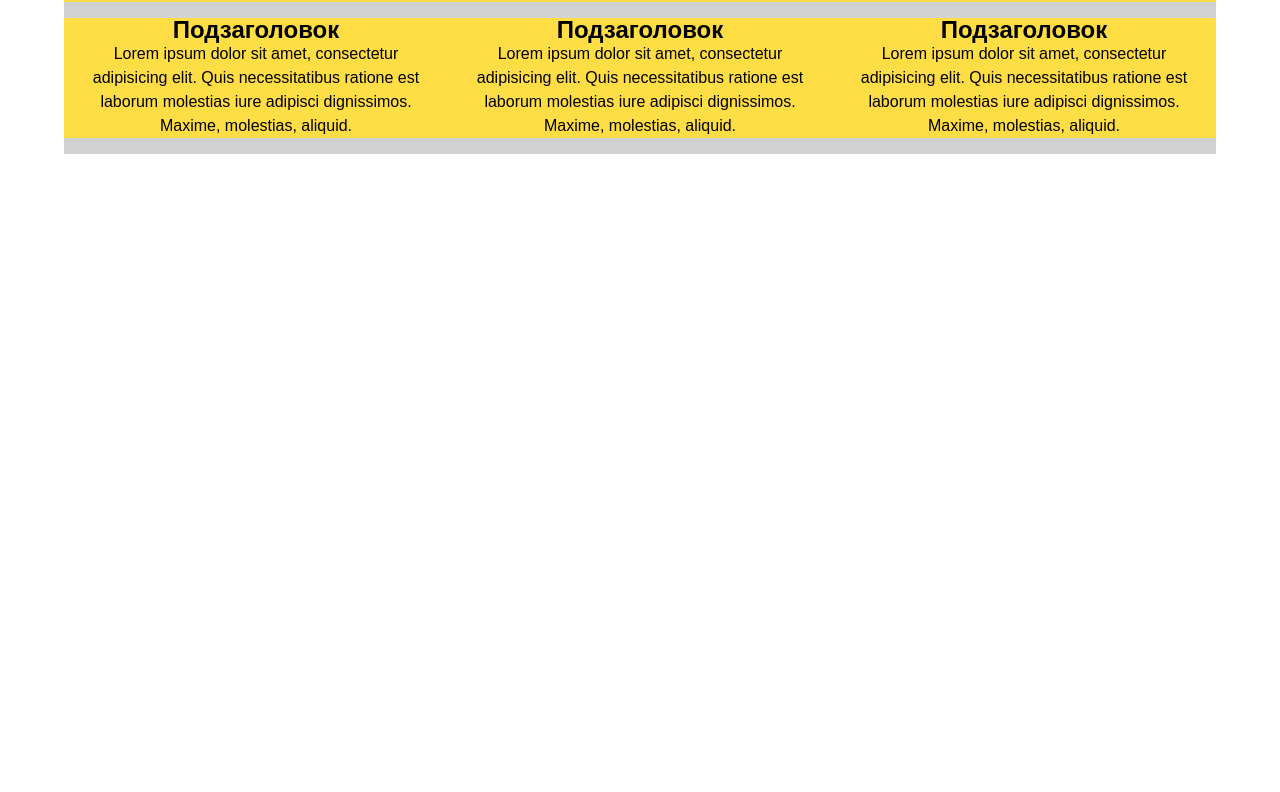
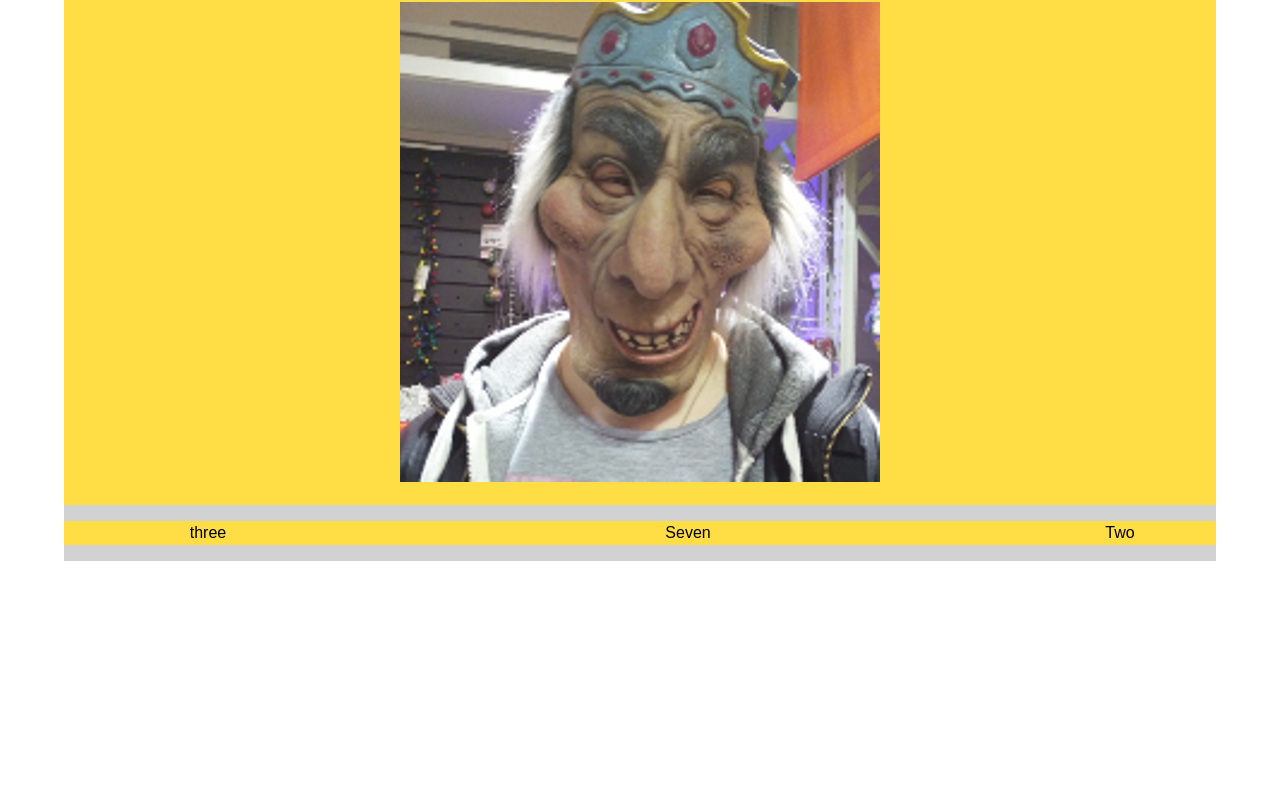
Before and after one commit to sqlapk/Grid, a website: page app/index.html in a window 1280 px wide. Shown: the part 89-881 px from the top of the page. After the commit the page ends 800 px from the top, so only its background shows below. Drawn offline with Linux system fonts and the light colour scheme; files whose address does not match are found by name.

Commit message:
Надо продолжить Flexible quiries...

```diff
--- /dev/null
+++ b/app/css/flexibleMedia.css
@@ -0,0 +1,22 @@
+*{
+	margin:0;
+	padding:0;
+	box-sizing:border-box;
+}
+
+body{
+	font:100%/1.5em Arial,Helvetica,sans-serif;
+}
+
+/* Flexible media*/
+
+article,aside,details,figcaption,figure,footer,header,
+hgroup,menu,nav,section{
+	display:block;
+}
+
+img{
+	/*Резиновая ширина*/
+	max-width:100%;
+	height:auto;
+}
--- a/app/index.html
+++ b/app/index.html
@@ -10,8 +10,9 @@
 	<!-- CSS -->
 	<!-- <link rel="stylesheet" href="css/bundle.min.css"> -->
 	<link rel="stylesheet" href="css/mediaQueries.css">
+	<link rel="stylesheet" href="css/FlexibleMedia.css">
 
-	<!-- Modernizer -->
+	<!-- Modernizer (respond+shivc) -->
 	<script src="js/vendor/modernizr.js"></script>
 	<!-- <script src="js/vendor/modernizr-custom.js"></script> -->
 </head>
@@ -28,6 +29,33 @@ current/context=result
 100%/12=8.33333333
 
 -->
+
+<!-- Flexible Quiries -->
+https://youtu.be/jEtvucZTQMQ?t=15m1s
+<div class="container">
+	<div class="row">
+		<div class="cols col-12">
+			<h1>Hello</h1>
+			<!-- inline image -->
+			<img src="img/avatar.png" height="480" width="480" alt="IMG">
+			<figure>
+
+			</figure>
+		</div>
+	</div>
+
+	<div class="row">
+	<div class="cols col-3">three</div>
+	<div class="cols col-7">Seven</div>
+	<div class="cols col-2">Two</div>
+	</div>
+</div>
+
+
+
+<!-- End Flexible Quiries -->
+
+<!-- Mediq Queries
 <div class="container">
 		<div class="row">
 			<div class="cols col-12">
@@ -121,6 +149,8 @@ current/context=result
 			<div class="cols col-9">NHB</div>
 		</div>
 	</div>
+
+ -->
 	<script src="app/bower/jquery/dist/jquery.min.js"></script>
 </body>
 </html>
```
